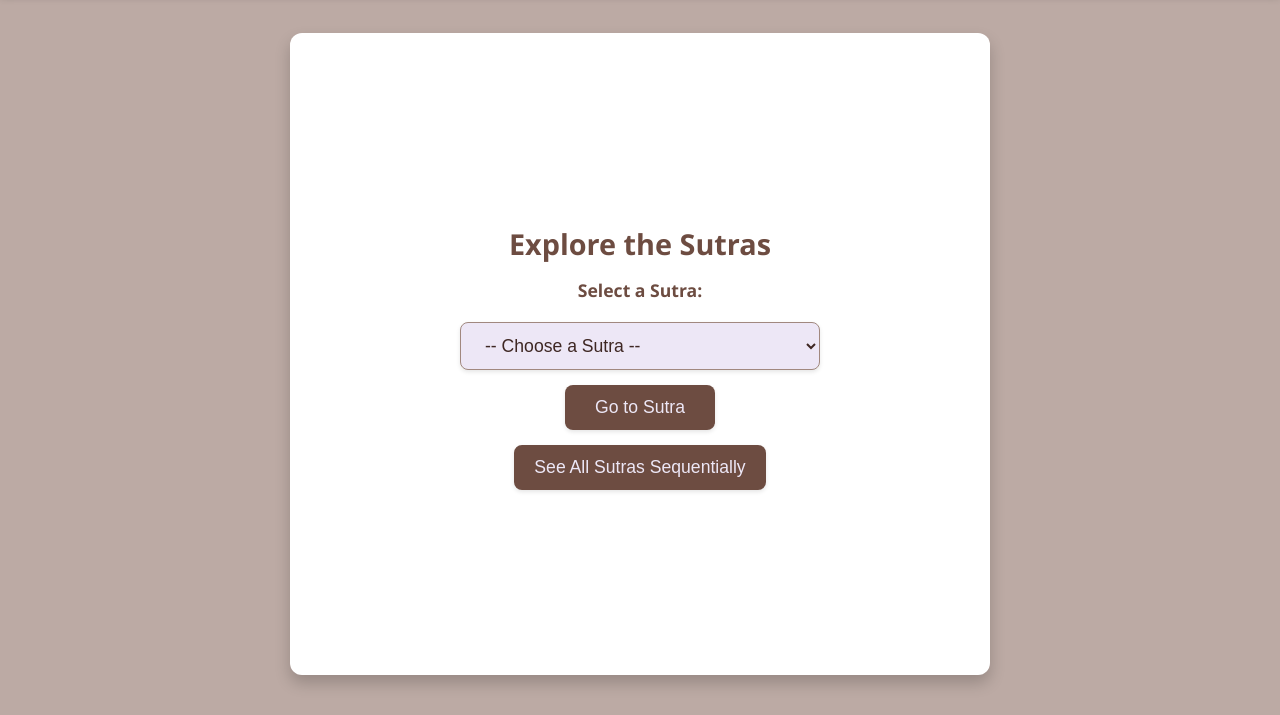
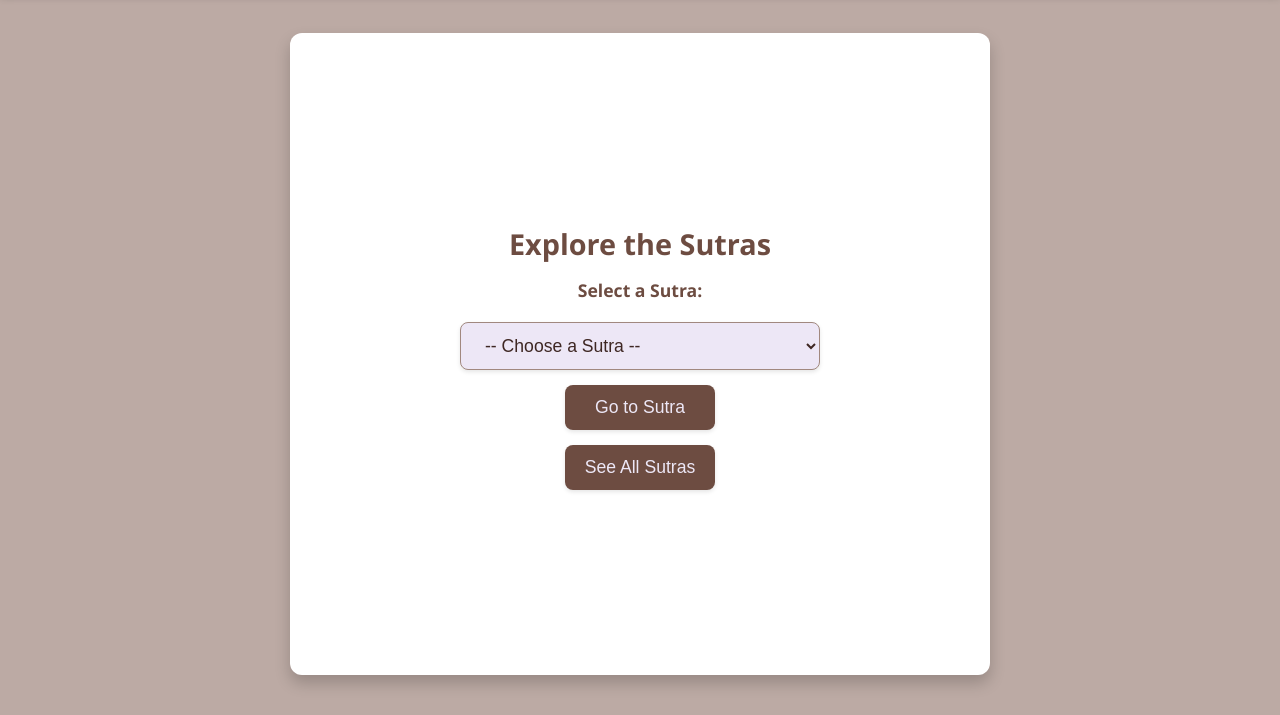
Before and after one commit to rakshikasprasad/ParivartanaSutras, a plain HTML site: page index.html in a window 1280 px wide. Shown: the part 85-800 px from the top of the page. Drawn offline with Linux system fonts and the light colour scheme.

Commit message:
Update index.html

```diff
--- a/index.html
+++ b/index.html
@@ -42,7 +42,7 @@
                 <option value="">-- Choose a Sutra --</option>
             </select>
             <button id="go-to-sutra">Go to Sutra</button>
-            <button id="see-all-sutras">See All Sutras Sequentially</button>
+            <button id="see-all-sutras">See All Sutras</button>
         </div>
     </div>
 
```
